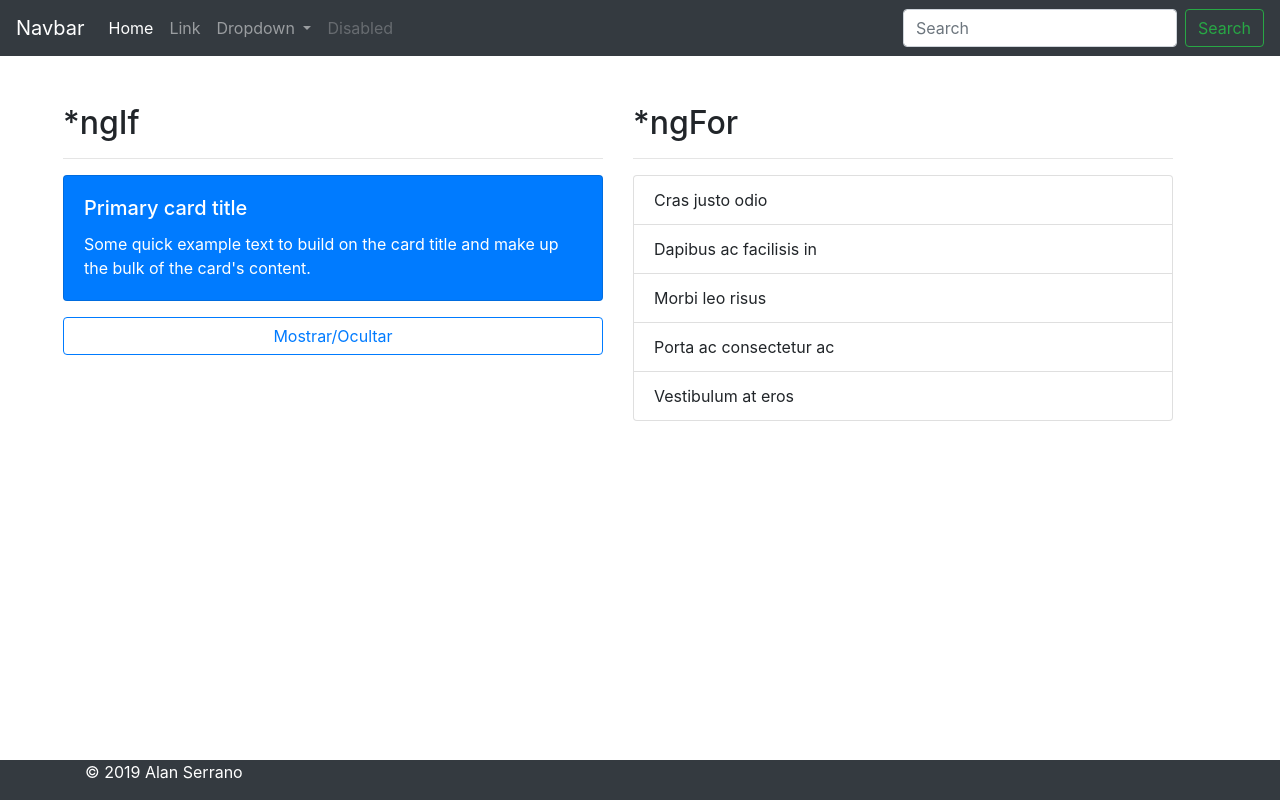
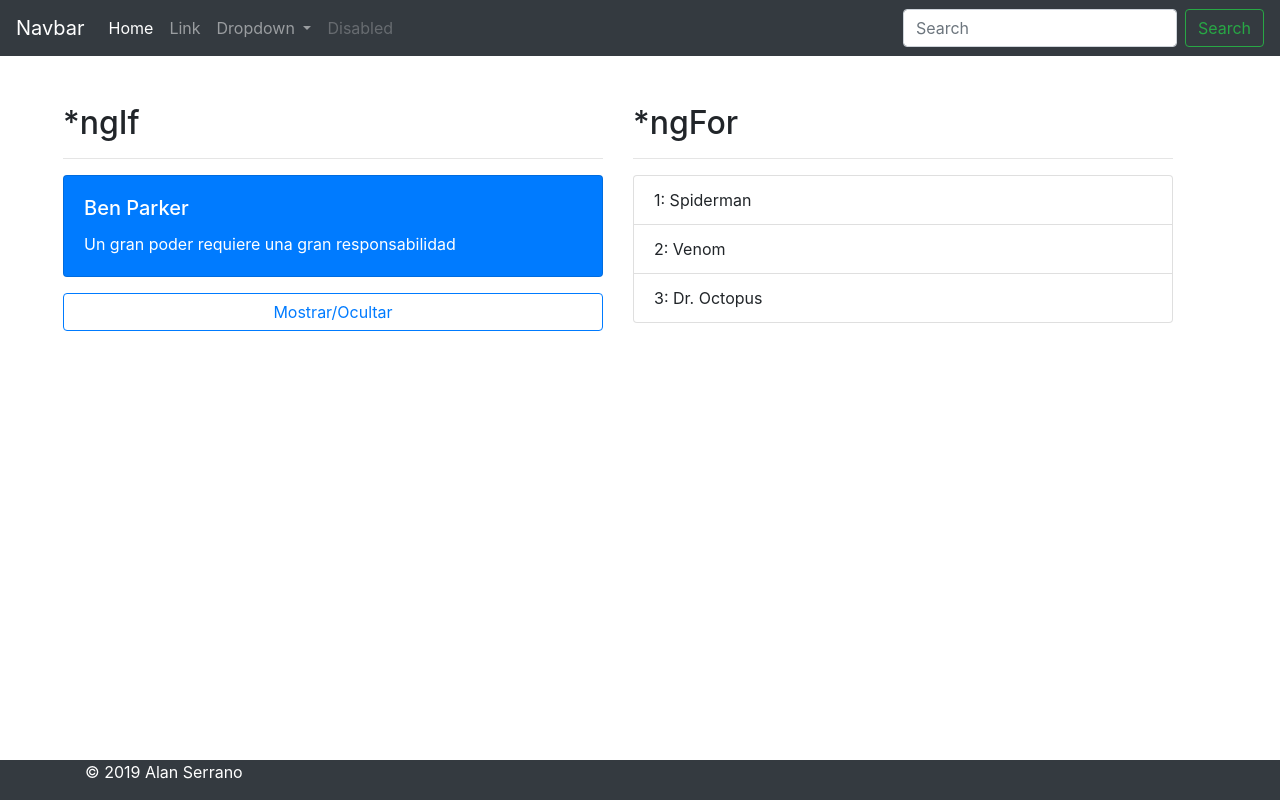
Before and after one commit to alan-serrano/angular-aplicaciones, an Angular app in the folder Proyectos/1.-HolaMundo/01-hola-mundo/: page / in a window 1280 px wide. Built offline with nearby package versions, Linux system fonts and the light colour scheme.

Commit message:
Uso de directivas *ngIf y *ngFor

```diff
--- a/Proyectos/1.-HolaMundo/01-hola-mundo/src/app/components/body/body.component.html
+++ b/Proyectos/1.-HolaMundo/01-hola-mundo/src/app/components/body/body.component.html
@@ -3,25 +3,20 @@
         <h2>*ngIf</h2>
         <hr>
 
-        <div class="card text-white bg-primary mb-3" style="width: 100%;">
+        <div *ngIf="mostrar" class="card text-white bg-primary mb-3" style="width: 100%;">
             <div class="card-body">
-                <h5 class="card-title">Primary card title</h5>
-                <p class="card-text">Some quick example text to build on the card title and make up the bulk of the card's
-                    content.</p>
+                <h5 class="card-title">{{frase.autor}}</h5>
+                <p class="card-text">{{frase.mensaje}}</p>
             </div>
         </div>
 
-        <button class="btn btn-outline-primary btn-block">Mostrar/Ocultar</button>
+        <button (click) =" mostrar = !mostrar " class="btn btn-outline-primary btn-block">Mostrar/Ocultar</button>
     </div>
     <div class="col">
         <h2>*ngFor</h2>
         <hr>
         <ul class="list-group">
-            <li class="list-group-item">Cras justo odio</li>
-            <li class="list-group-item">Dapibus ac facilisis in</li>
-            <li class="list-group-item">Morbi leo risus</li>
-            <li class="list-group-item">Porta ac consectetur ac</li>
-            <li class="list-group-item">Vestibulum at eros</li>
+            <li *ngFor="let personaje of personajes; let i = index" class="list-group-item">{{i + 1}}: {{personaje}}</li>
         </ul>
     </div>
 
--- a/Proyectos/1.-HolaMundo/01-hola-mundo/src/app/components/body/body.component.ts
+++ b/Proyectos/1.-HolaMundo/01-hola-mundo/src/app/components/body/body.component.ts
@@ -6,5 +6,11 @@
 })
 
 export class BodyComponent {
+    mostrar = true;
+    frase: any = {
+        mensaje: 'Un gran poder requiere una gran responsabilidad',
+        autor: 'Ben Parker'
+    };
 
+    personajes: string[] = ['Spiderman', 'Venom', 'Dr. Octopus'];
 }
```
Also changed, not shown: 1 other file (tests, documents, lock files or other folders).
